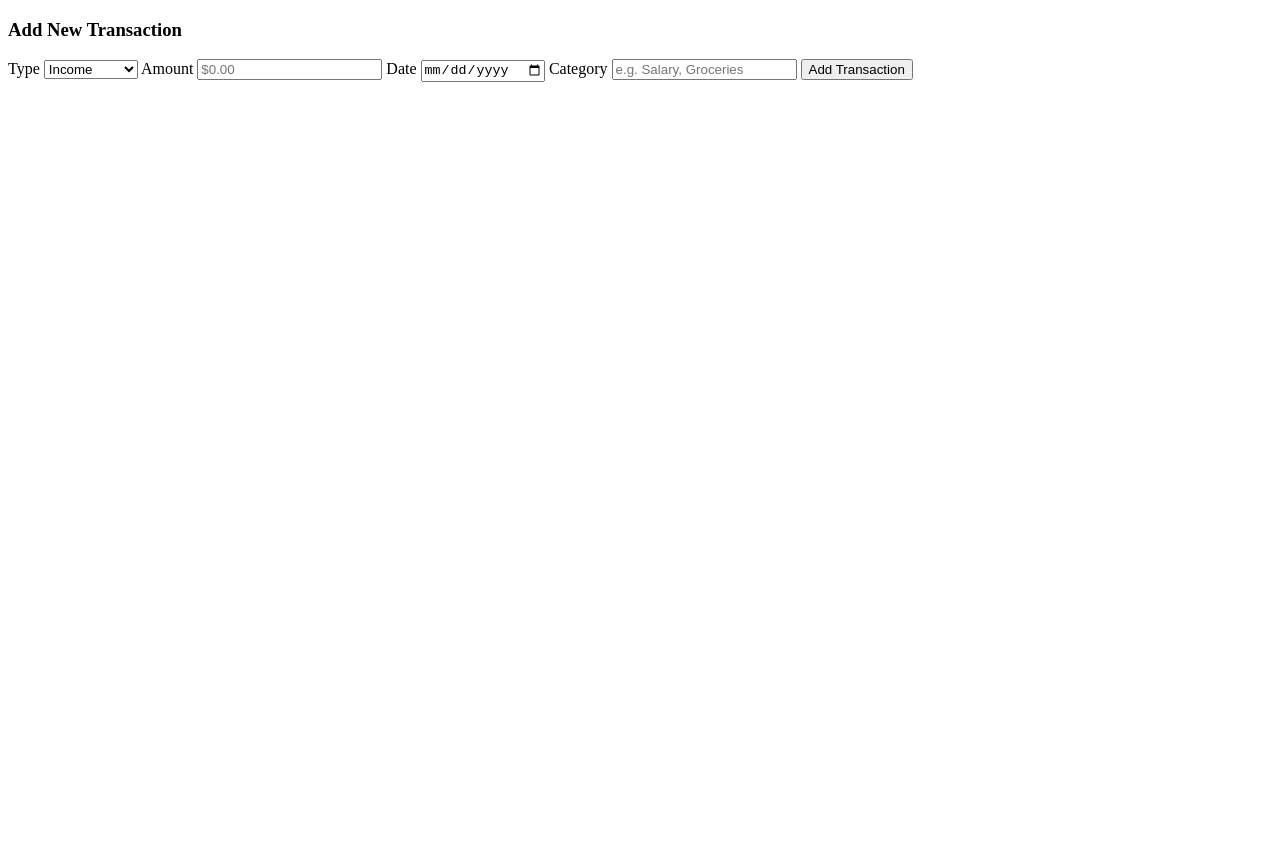
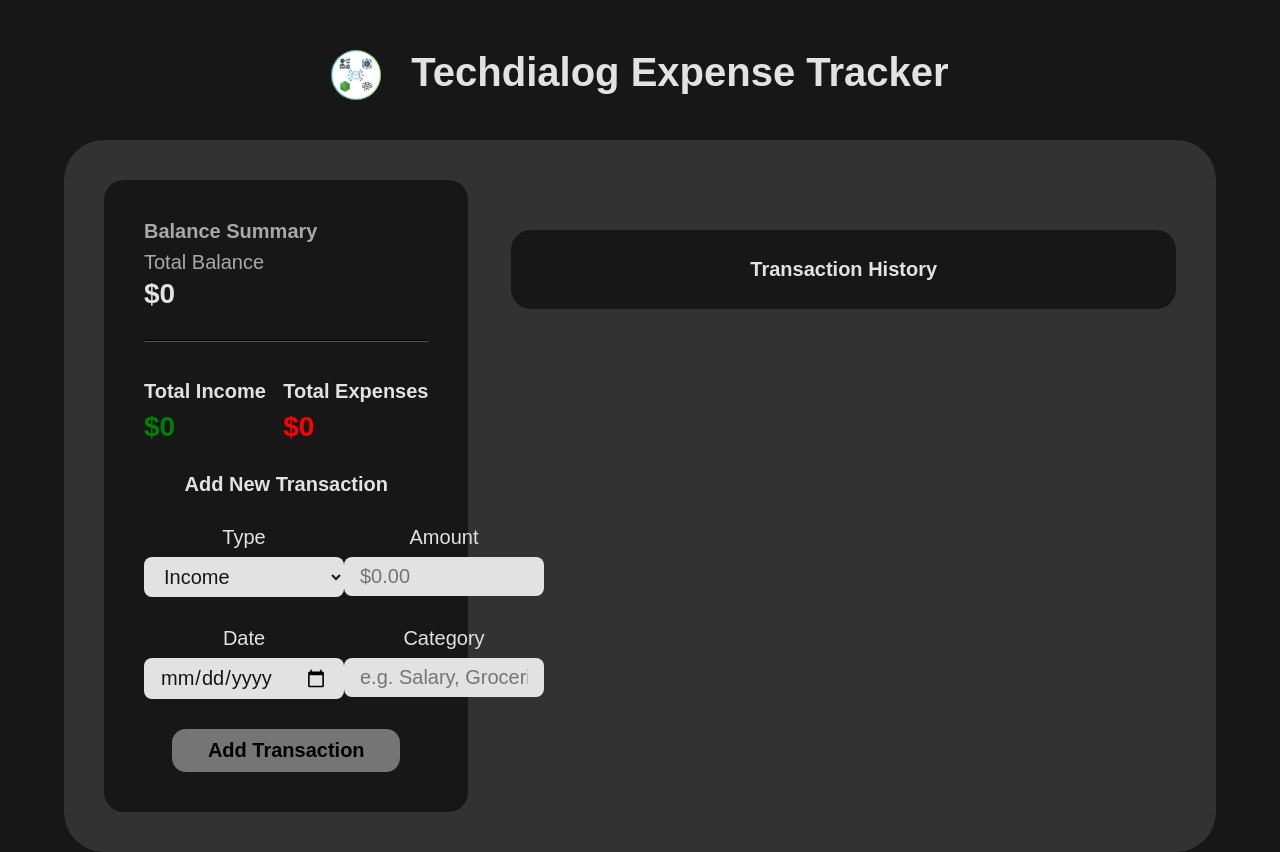
Before and after one commit to Nagadivya9515/ExpenseTracker, a plain HTML site: page index.html in a window 1280 px wide. Before the commit the page ends 800 px from the top, so only its background shows below. Drawn offline with Linux system fonts and the light colour scheme.

Commit message:
Local storage added JS

```diff
--- a/index.html
+++ b/index.html
@@ -4,22 +4,95 @@
     <meta charset="UTF-8">
     <meta name="viewport" content="width=device-width, initial-scale=1.0">
     <title>Expense Tracker</title>
+    <link rel="stylesheet" href="style.css">
+    <link rel="stylesheet" href="https://cdnjs.cloudflare.com/ajax/libs/font-awesome/7.0.1/css/all.min.css" integrity="sha512-2SwdPD6INVrV/lHTZbO2nodKhrnDdJK9/kg2XD1r9uGqPo1cUbujc+IYdlYdEErWNu69gVcYgdxlmVmzTWnetw==" crossorigin="anonymous" referrerpolicy="no-referrer" />
 </head>
 <body>
-    <form action="submit">
-        <h3>Add New Transaction</h3>
+    <div>
+        <img src="techdialog-3.jpg" alt="">
+        <h1 id="title">Techdialog Expense Tracker</h1>
+    </div>
+    <div class="container">
+
+    <form>
+        <h4 style="margin-bottom: 8px;">Balance Summary</h4>
+        <p style="margin-bottom: 4px;">Total Balance</p>
+        <h1 id="balance"></h1>
+        <hr>
+        <div class="summary-line">
+            <div>
+            <h3>Total Income</h3>
+            <p id="income"></p>
+            </div>
+            <div>
+                <h3>Total Expenses</h3>
+                <p id="expenditure"></p>
+            </div>
+        </div>
+        <h2>Add New Transaction</h2>
+        <div class="first-line">
+        <div>
         <label for="type">Type</label>
         <select name="type" id="type">
             <option value="income">Income</option>
             <option value="expenditure">Expenditure</option>
         </select>
+        </div>
+        <div>
         <label for="amount">Amount</label>
-        <input type="number" value="$" placeholder="$0.00"/>
-        <label for="dateofT">Date</label>
-        <input type="date" />
-        <label for="category">Category</label>
-        <input type="text" placeholder="e.g. Salary, Groceries" />
-        <button type="submit">Add Transaction</button>
+        <input type="number" placeholder="$0.00" id="amount"/>
+        </div>
+        </div>
+        <div class="second-line">
+        <div>
+        <label for="dateT">Date</label>
+        <input type="date" id="dateT" />
+        </div>
+        <div>
+        <label for="categoryT">Category</label>
+        <input type="text" placeholder="e.g. Salary, Groceries" id="categoryT" />
+        </div>
+        </div>
+        <button type="submit" id="addT" onclick="addTransaction()">Add Transaction</button>
     </form>
+    <div class="display">
+        <div id="first-t">
+            <h3>Transaction History</h3>
+            <ul id="transactionList">
+                <!-- <li>
+                    <div class="flex-log">
+                        <div class="left-flex">
+                        <i class="fa-solid fa-circle-up"></i>
+                        <div id="title">
+                            <h4>Salary</h4>
+                            <small>Oct 20, 2025</small>
+                        </div>
+                        </div>
+                        <div class="right-flex">
+                        <h2>+$5200</h2>
+                        <i class="fa-solid fa-circle-xmark"></i>
+                        </div>
+                    </div>
+                </li>
+                <li>
+                    <div class="flex-log">
+                        <div class="left-flex">
+                        <i class="fa-solid fa-circle-down"></i>
+                        <div id="title">
+                            <h4>Groceries</h4>
+                            <small>Oct 20, 2025</small>
+                        </div>
+                        </div>
+                        <div class="right-flex">
+                        <h2>-$200</h2>
+                        <i class="fa-solid fa-circle-xmark"></i>
+                        </div>
+                    </div>
+                </li> -->
+            </ul>
+        </div>
+    </div>
+    </div>
+    <script src="script.js"></script>
 </body>
 </html>
--- a/index.js
+++ b/index.js
@@ -1,6 +1,7 @@
 let firstT = document.getElementById("first-t");
 let list = document.getElementById("transactionList");
 let balance = 0;
+
 let entries = [];
 
 let addT = document.getElementById("addT");
--- a/script.js
+++ b/script.js
@@ -1,6 +1,15 @@
-let entries = [];
+// let entries = [];
 let bal = 0;
+let income = 0;
+let expenditure = 0;
 let accountBal = document.getElementById("balance");
+let incomeBal = document.getElementById("income");
+let expBal = document.getElementById("expenditure")
+incomeBal.textContent = "$0"
+expBal.textContent = "$0"
+accountBal.textContent = "$0";
+let entries = JSON.parse(localStorage.getItem("entries") )|| [];
+
 
 function renderTransactions() {
     let list = document.getElementById("transactionList");
@@ -23,6 +32,7 @@ function addTransaction() {
 
     if(transaction.typeT === "income") {
         bal += transaction.amountT;
+        income += transaction.amountT;
     }
     else {
         if (bal == 0) {
@@ -30,10 +40,16 @@ function addTransaction() {
             return;
         }
         bal -= transaction.amountT;
+        expenditure += transaction.amountT;
     }
+
     entries.push(transaction);
+    localStorage.setItem("entries", JSON.stringify(entries));
 
     accountBal.textContent = "$" + bal;
+    incomeBal.textContent = "$+" + income;
+    expBal.textContent = "$-" + expenditure;
+
     typeT = "";
     amountT = "";
     dateT = ""
@@ -89,5 +105,6 @@ function createTransactionElement(transaction, index) {
 
 function deleteTransaction(index) {
     entries.splice(index, 1);
+    localStorage.setItem("entries", JSON.stringify(entries));
     renderTransactions();
 }
--- a/style.css
+++ b/style.css
@@ -15,11 +15,30 @@ body {
     display: flex;
     margin: 0 auto;
     padding: 40px;
-    margin-top: 100px;
+    margin-top: 40px;
     border-radius: 40px;
     background-color: rgb(50, 50, 50);
 }
+body>div {
+    display: flex;
+    text-align: center;
+    margin: 20px auto;
+    justify-content: center;
+    margin-top: 50px;
+}
+img {
+    width: 50px;
+    border-radius: 50%;
+}
 
+body>div #title
+{
+    display: inline;
+    color: rgb(226, 226, 226);
+    padding-left: 30px;
+    font-size: 2rem;
+    align-items: center;
+}
 .container form {
     width: 34%;
     background-color: rgb(23, 23, 23);
```
Also changed, not shown: techdialog-3.jpg (added), 1 other file.
